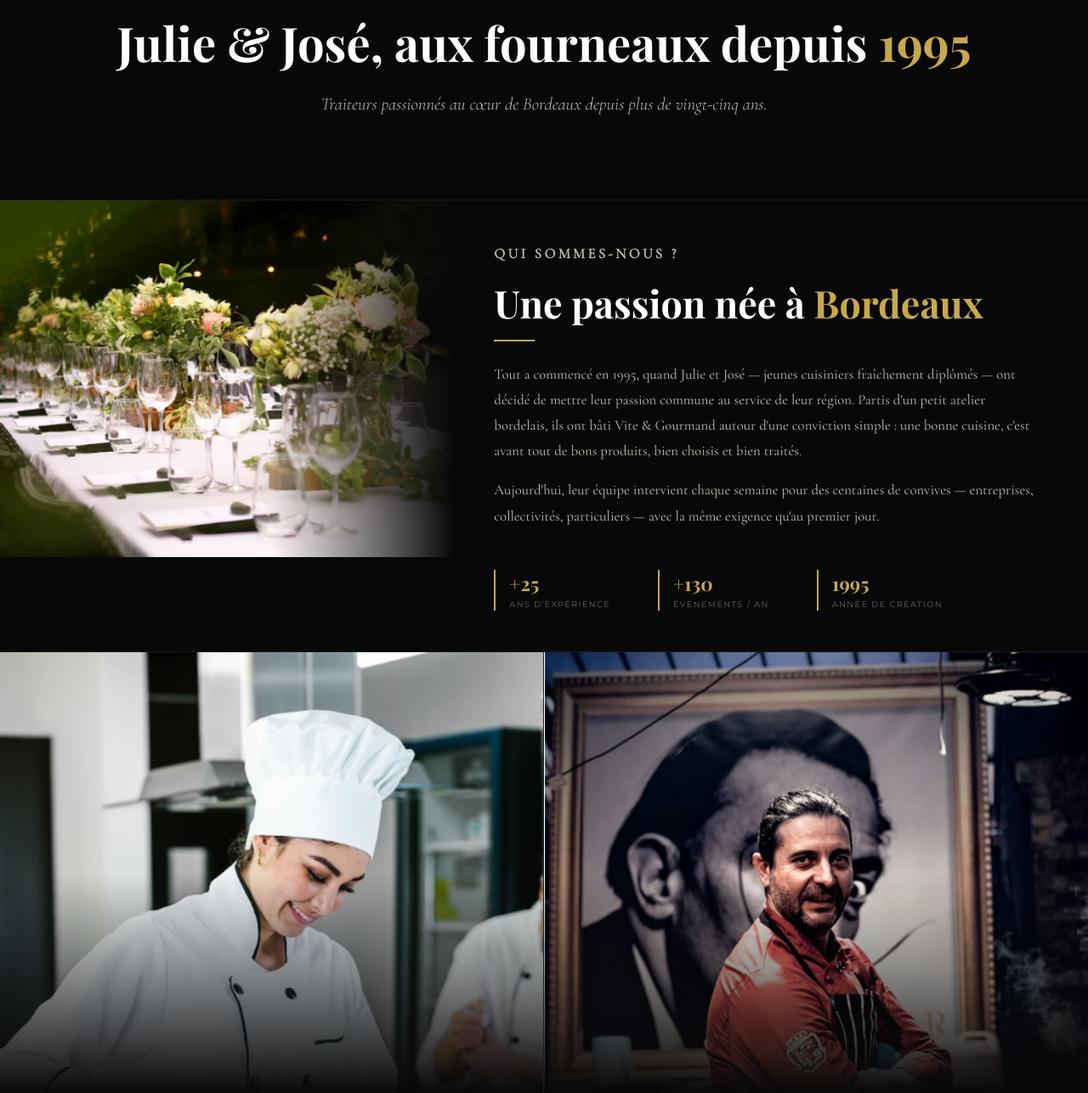
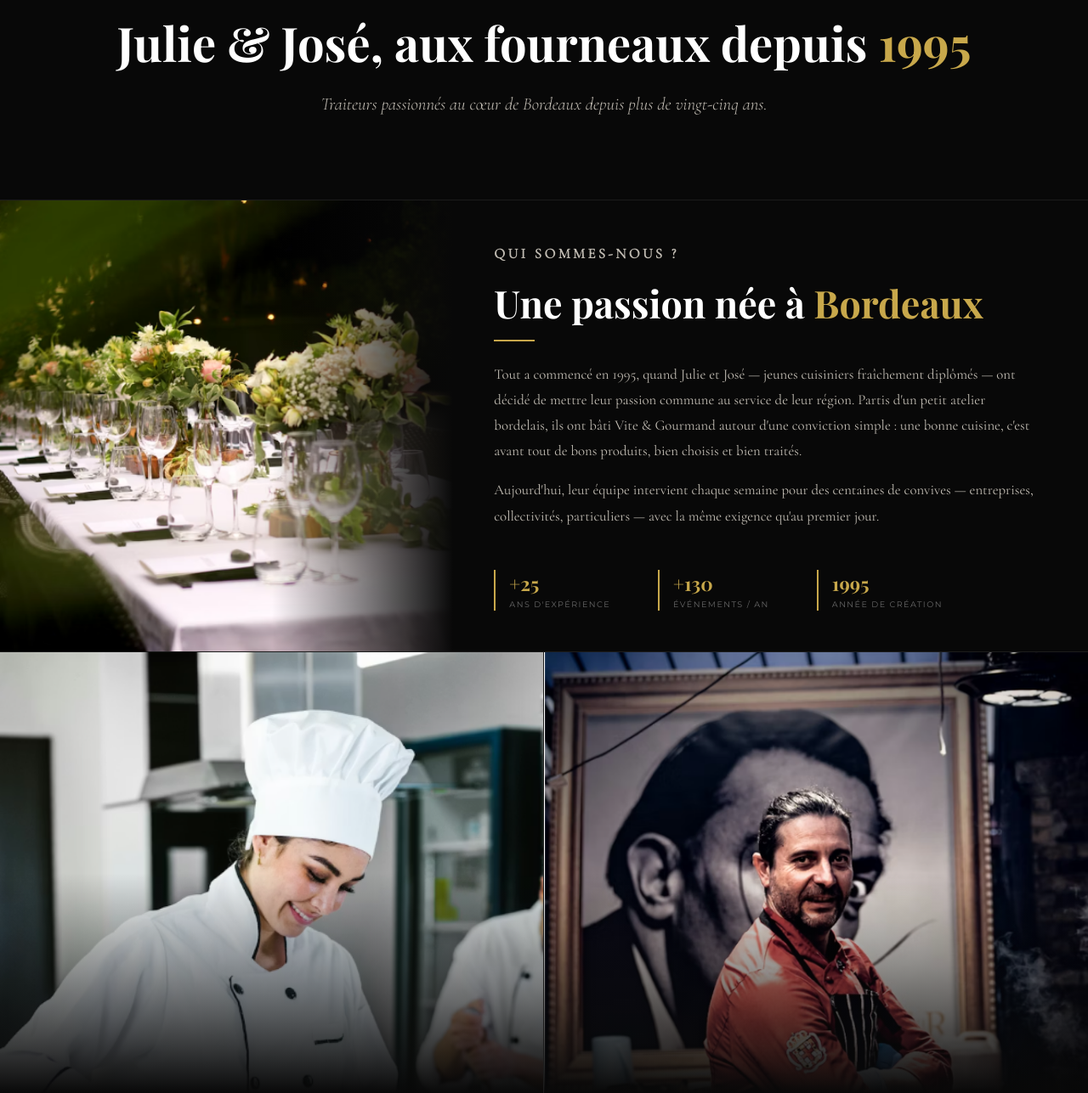
Before and after one commit to Neyth97/vite-et-gourmand, a PHP site: page /HTML/a-propos.html in a window 1280 px wide. Shown: the part 206-1493 px from the top of the page at 85% size. Run offline with PHP 8.4, Linux system fonts and the light colour scheme; some web fonts are replaced.

Commit message:
a-propos : image histoire en position absolue pour remplir la colonne

```diff
--- a/CSS/a-propos.css
+++ b/CSS/a-propos.css
@@ -42,10 +42,19 @@
 /* ============================================================
    Page À propos — Histoire
    ============================================================ */
+#histoire .col-lg-5 {
+  padding: 0;
+  position: relative;
+  min-height: 480px;
+}
+
 .histoire-img-wrapper {
-  position: relative;
+  position: absolute;
+  top: 0;
+  left: 0;
+  width: 100%;
+  height: 100%;
   overflow: hidden;
-  height: 420px;
 }
 
 .histoire-img-wrapper img {
```
